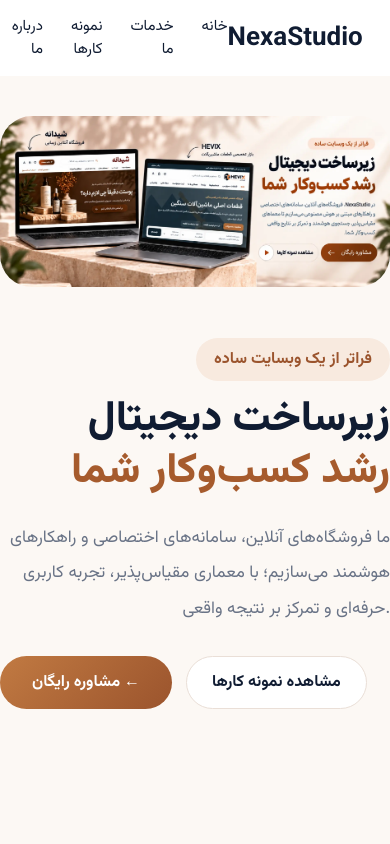
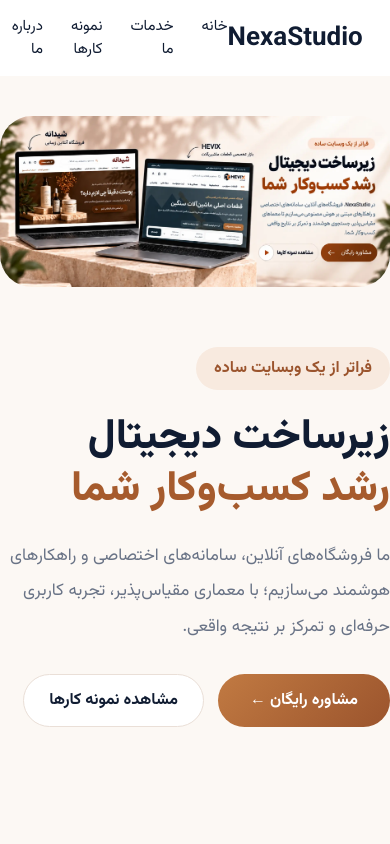
Before and after one commit to zohreksh/smartpilot, a Nuxt app: page / in a window 390 px wide. Shown: the top 844 px of the page. Built offline with nearby package versions, Linux system fonts and the light colour scheme.

Commit message:
Refine hero layout and responsive presentation

```diff
--- a/assets/css/main.css
+++ b/assets/css/main.css
@@ -2,6 +2,6 @@
 :root{--bg:#fcf8f4;--surface:#fff;--text:#101c32;--muted:#697386;--accent:#b86b35;--line:#eadfd7;--shadow:0 18px 55px rgba(16,28,50,.08)}
 *{box-sizing:border-box}html{scroll-behavior:smooth}body{margin:0;direction:rtl;font-family:Vazirmatn,sans-serif;background:var(--bg);color:var(--text)}a{text-decoration:none;color:inherit}.container{width:min(1240px,92%);margin:auto}.landing-page{overflow:hidden}
 .site-header{position:sticky;top:0;z-index:20;background:rgba(255,255,255,.88);backdrop-filter:blur(15px);padding:16px 0}.header-inner{display:flex;justify-content:space-between;align-items:center}.header-nav{display:flex;gap:32px;font-weight:600}.header-button,.button-primary{background:linear-gradient(135deg,#c17a42,#9b542d);color:#fff;border-radius:999px;padding:14px 32px;font-weight:700}
-.hero-section{padding:40px 0}.hero-showcase{display:flex;direction:ltr;align-items:center;gap:60px;min-height:580px;background:transparent;border-radius:0;box-shadow:none;overflow:visible}.hero-background{order:1;width:55%;height:520px;object-fit:contain;border-radius:32px}.hero-overlay{order:2;position:static;transform:none;width:45%;background:none;padding:0;text-align:right}.hero-badge{background:#f8eadf;color:#9b542d;border-radius:30px;padding:9px 18px;font-weight:700}.hero-overlay h1{font-size:clamp(42px,5vw,64px);line-height:1.25;margin:22px 0;font-weight:800}.hero-overlay h1 span{color:#a65b2d}.hero-overlay p{font-size:17px;line-height:2.1;color:var(--muted)}.hero-actions{display:flex;gap:14px;margin-top:28px}.button-secondary{border:1px solid var(--line);background:#fff;padding:13px 25px;border-radius:999px;font-weight:700}
-.section{padding:90px 0}.section h2{font-size:42px;text-align:center}.projects-grid{display:grid;grid-template-columns:1fr;gap:30px}.project-card{display:grid;grid-template-columns:1fr 1fr;gap:35px;background:#fff;border-radius:32px;padding:30px;box-shadow:var(--shadow);border:1px solid var(--line)}.project-card img{width:100%;border-radius:24px;object-fit:contain}.service-grid,.why-grid{display:grid;grid-template-columns:repeat(4,1fr);gap:22px}.service-card,.why-card,.team-member{background:#fff;border-radius:26px;border:1px solid var(--line);padding:28px}.team-grid{display:grid;grid-template-columns:repeat(2,1fr);gap:30px}.contact-panel{padding:60px;border-radius:35px;background:#101c32;color:white}
+.hero-section{padding:40px 0}.hero-showcase{display:flex;direction:ltr;align-items:center;gap:60px;min-height:580px;border-radius:0;overflow:visible}.hero-background{order:1;width:55%;height:520px;object-fit:contain;border-radius:32px}.hero-overlay{order:2;width:45%;padding:0;text-align:right;direction:rtl}.hero-badge{display:inline-block;background:#f8eadf;color:#9b542d;border-radius:30px;padding:9px 18px;font-weight:700}.hero-overlay h1{font-size:clamp(42px,5vw,64px);line-height:1.25;margin:22px 0;font-weight:800}.hero-overlay h1 span{color:#a65b2d}.hero-overlay p{font-size:17px;line-height:2.1;color:var(--muted)}.hero-actions{display:flex;gap:14px;margin-top:28px}.button-secondary{border:1px solid var(--line);background:#fff;padding:13px 25px;border-radius:999px;font-weight:700}
+.section{padding:90px 0}.section h2{font-size:42px;text-align:center}.projects-grid{display:grid;grid-template-columns:1fr;gap:30px}.project-card{display:grid;grid-template-columns:1fr 1fr;gap:35px;background:#fff;border-radius:32px;padding:30px;box-shadow:var(--shadow);border:1px solid var(--line)}.project-card img{width:100%;border-radius:24px;object-fit:contain}.service-grid,.why-grid{display:grid;grid-template-columns:repeat(4,1fr);gap:22px}.service-card,.why-card,.team-member{background:#fff;border-radius:26px;border:1px solid(var(--line));padding:28px}.team-grid{display:grid;grid-template-columns:repeat(2,1fr);gap:30px}.contact-panel{padding:60px;border-radius:35px;background:#101c32;color:white}
 @media(max-width:900px){.hero-showcase{flex-direction:column}.hero-background,.hero-overlay{width:100%}.hero-background{height:auto}.project-card,.service-grid,.why-grid,.team-grid{grid-template-columns:1fr}.header-inner{flex-direction:column}.header-nav{flex-wrap:wrap;justify-content:center}}
```
